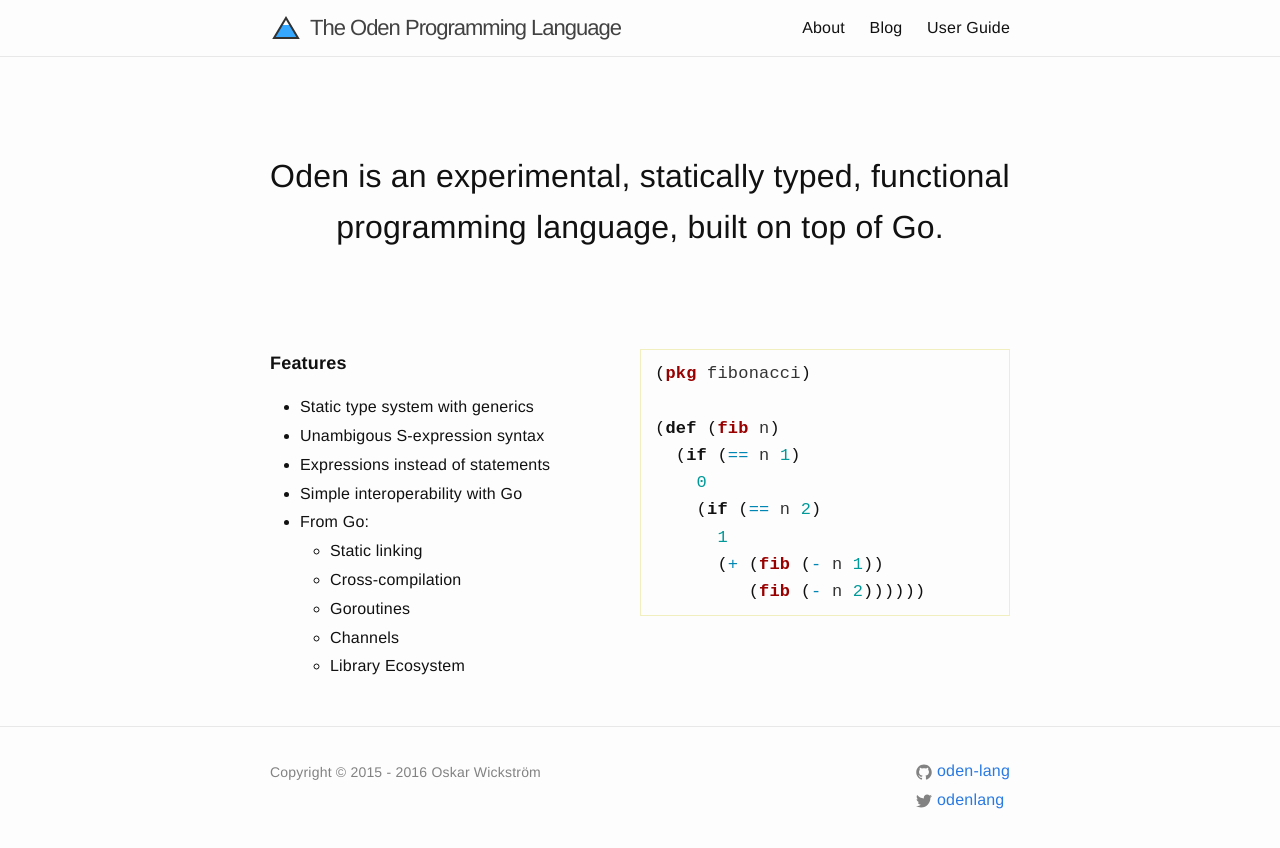
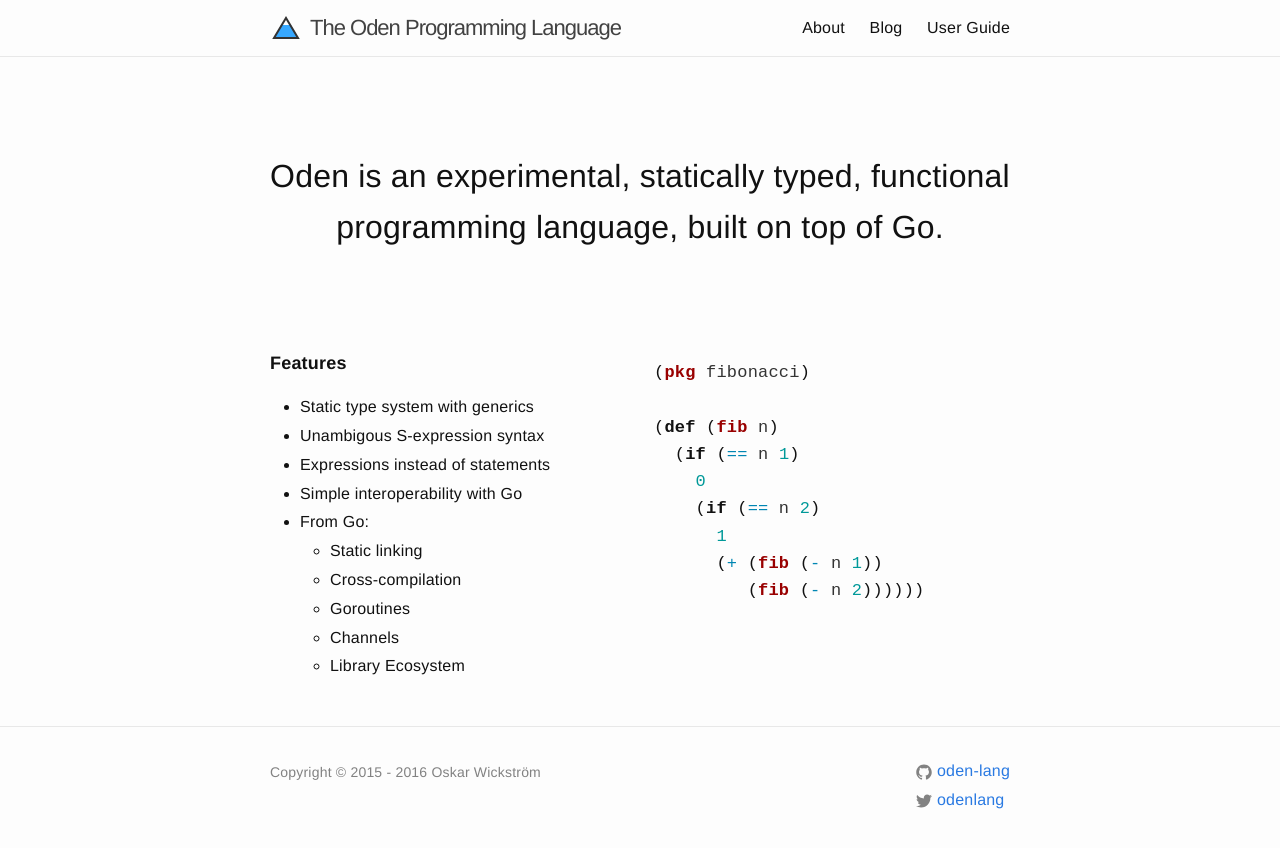
Before and after one commit to oden-lang/oden-lang.github.io, a Jekyll site: the page built from index.md, in a window 1280 px wide. Shown: the top 848 px of the page. Built offline with Jekyll 4.4.1, drawn with Linux system fonts in a browser that asks for light colours.

Commit message:
Front page border

```diff
--- a/_sass/_layout.scss
+++ b/_sass/_layout.scss
@@ -314,9 +314,11 @@
   > figure {
     flex: 0 0 50%;
     background-color: transparent;
+    border: none;
 
     pre {
       background-color: transparent;
+      border: none;
     }
 
     code {
```
